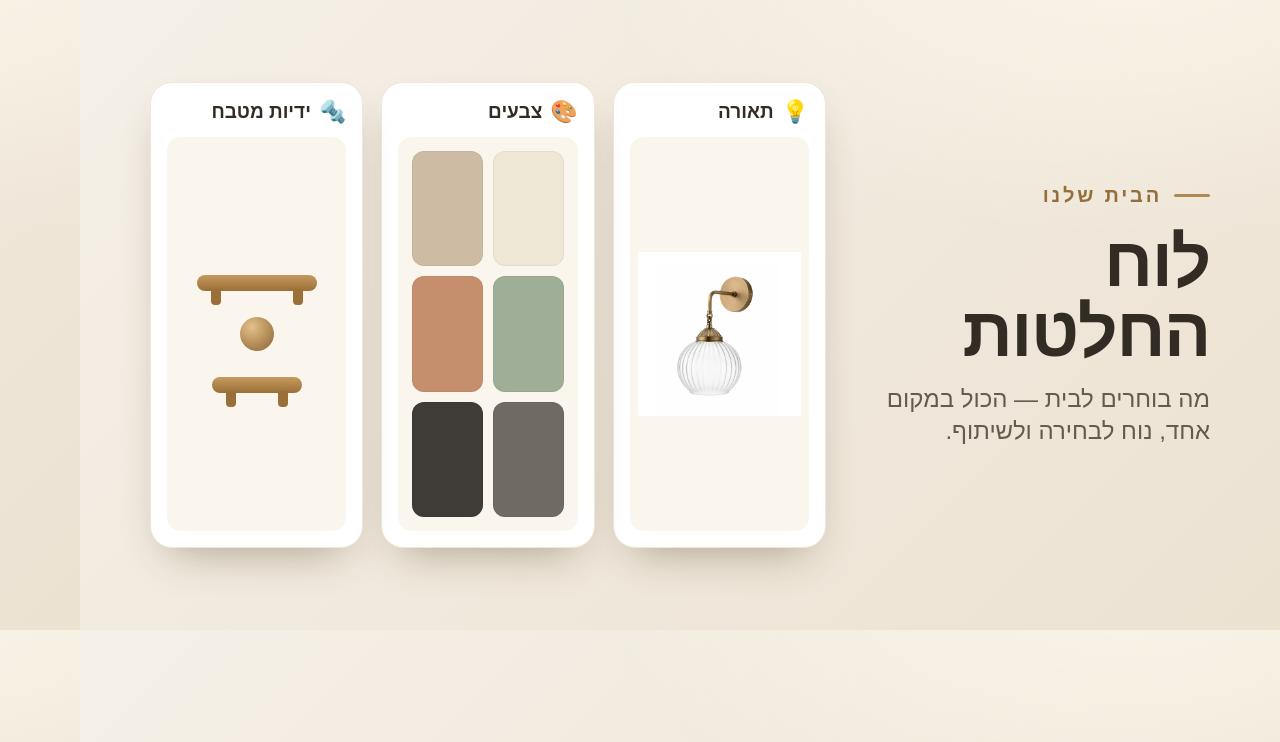
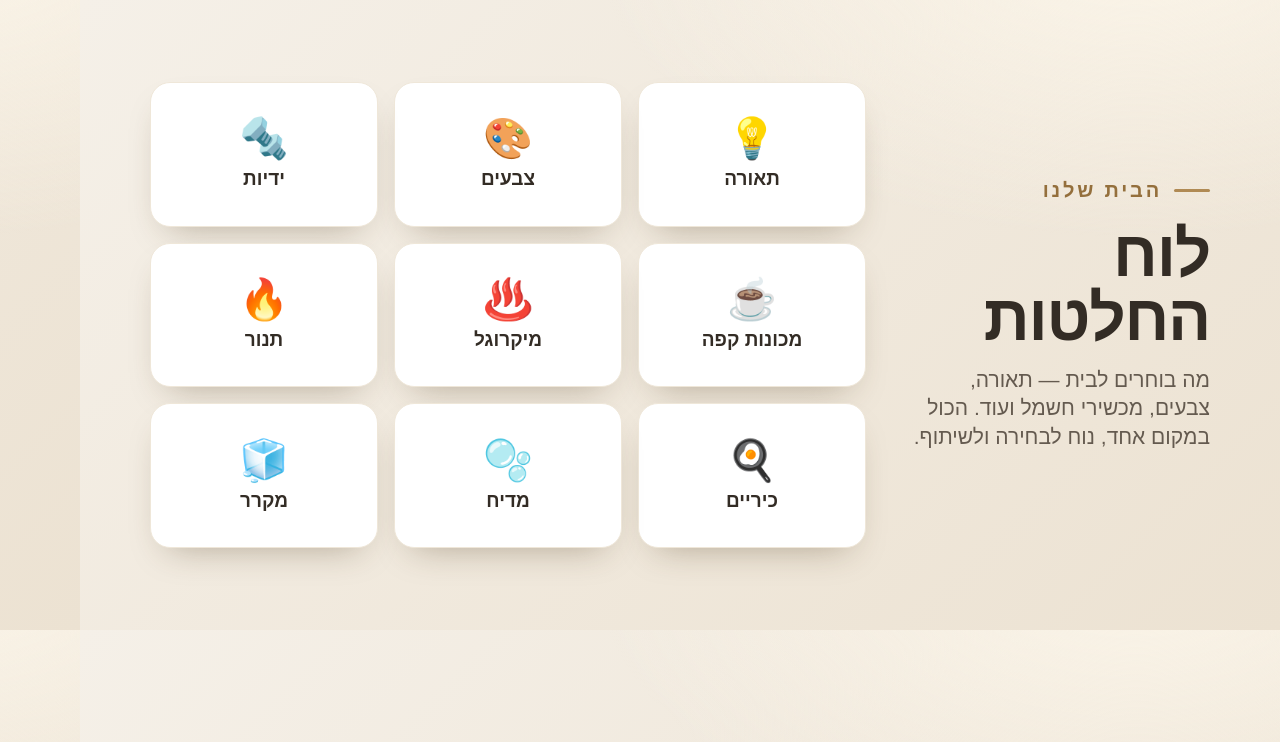
Before and after one commit to yaelavgil/wishlist-ida, a plain HTML site: page og.html in a window 1280 px wide. Drawn offline with Linux system fonts and the light colour scheme.

Commit message:
Refresh WhatsApp/social preview card: 3x3 grid of all 9 categories instead of stale 3-tile design
Co-Authored-By: Claude Fable 5 <noreply@anthropic.com>

```diff
--- a/og.html
+++ b/og.html
@@ -5,39 +5,31 @@ html,body{width:1200px;height:630px;overflow:hidden}
 body{font-family:"Heebo","Arial Hebrew","Arial",sans-serif;
   background:radial-gradient(900px 500px at 88% -10%,#fbf5e9,rgba(0,0,0,0) 60%),linear-gradient(135deg,#f5f0e8,#ece2d2);
   display:flex;align-items:center;gap:44px;padding:56px 70px}
-.txt{width:340px;flex-shrink:0}
+.txt{width:300px;flex-shrink:0}
 .kick{font-size:20px;font-weight:700;letter-spacing:.14em;color:#946f3c;text-transform:uppercase;display:flex;align-items:center;gap:12px}
 .kick::before{content:"";width:36px;height:3px;border-radius:3px;background:#b08a54}
-h1{font-size:70px;font-weight:800;color:#332c25;line-height:1.0;letter-spacing:-.02em;margin:20px 0 16px}
-.lead{font-size:24px;color:#645a4f;font-weight:500;line-height:1.3}
-.cats{flex:1;display:grid;grid-template-columns:1fr 1fr 1fr;gap:18px;height:466px}
-.tile{background:#fff;border:1px solid #efe7d9;border-radius:22px;box-shadow:0 20px 45px -20px rgba(70,50,20,.45);
-  padding:16px;display:flex;flex-direction:column}
-.tile .h{display:flex;align-items:center;gap:8px;font-size:19px;font-weight:700;color:#332c25;margin-bottom:12px}
-.tile .h .e{font-size:22px}
-.vis{flex:1;border-radius:14px;overflow:hidden;background:#faf6ee;display:flex;align-items:center;justify-content:center;position:relative}
-.vis img{width:100%;height:100%;object-fit:contain;padding:8px}
-/* swatches */
-.sw{display:grid;grid-template-columns:1fr 1fr;gap:10px;width:100%;height:100%;padding:14px}
-.sw span{border-radius:12px;box-shadow:inset 0 0 0 1px rgba(0,0,0,.05)}
-/* handles */
-.handles{display:flex;flex-direction:column;gap:26px;align-items:center;justify-content:center;width:100%}
-.bar{width:120px;height:16px;border-radius:10px;background:linear-gradient(180deg,#c69a5f,#9a7038);position:relative}
-.bar::before,.bar::after{content:"";position:absolute;top:14px;width:10px;height:16px;border-radius:0 0 4px 4px;background:#9a7038}
-.bar::before{left:14px}.bar::after{right:14px}
-.knob{width:34px;height:34px;border-radius:50%;background:radial-gradient(circle at 35% 30%,#e3c08a,#8a6230)}
+h1{font-size:64px;font-weight:800;color:#332c25;line-height:1.0;letter-spacing:-.02em;margin:20px 0 16px}
+.lead{font-size:21px;color:#645a4f;font-weight:500;line-height:1.35}
+.cats{flex:1;display:grid;grid-template-columns:repeat(3,1fr);grid-template-rows:repeat(3,1fr);gap:16px;height:466px}
+.tile{background:#fff;border:1px solid #efe7d9;border-radius:20px;box-shadow:0 16px 36px -18px rgba(70,50,20,.4);
+  display:flex;flex-direction:column;align-items:center;justify-content:center;gap:10px}
+.tile .e{font-size:40px;line-height:1}
+.tile .l{font-size:19px;font-weight:700;color:#332c25}
 </style></head><body>
 <div class="txt">
   <div class="kick">הבית שלנו</div>
   <h1>לוח החלטות</h1>
-  <div class="lead">מה בוחרים לבית — הכול במקום אחד, נוח לבחירה ולשיתוף.</div>
+  <div class="lead">מה בוחרים לבית — תאורה, צבעים, מכשירי חשמל ועוד. הכול במקום אחד, נוח לבחירה ולשיתוף.</div>
 </div>
 <div class="cats">
-  <div class="tile"><div class="h"><span class="e">💡</span>תאורה</div>
-    <div class="vis"><img src="img/k2.webp"></div></div>
-  <div class="tile"><div class="h"><span class="e">🎨</span>צבעים</div>
-    <div class="vis"><div class="sw"><span style="background:#efe7d6"></span><span style="background:#cdbca3"></span><span style="background:#9fae97"></span><span style="background:#c58f6e"></span><span style="background:#6f6a63"></span><span style="background:#3f3b36"></span></div></div></div>
-  <div class="tile"><div class="h"><span class="e">🔩</span>ידיות מטבח</div>
-    <div class="vis"><div class="handles"><div class="bar"></div><div class="knob"></div><div class="bar" style="width:90px"></div></div></div></div>
+  <div class="tile"><span class="e">💡</span><span class="l">תאורה</span></div>
+  <div class="tile"><span class="e">🎨</span><span class="l">צבעים</span></div>
+  <div class="tile"><span class="e">🔩</span><span class="l">ידיות</span></div>
+  <div class="tile"><span class="e">☕</span><span class="l">מכונות קפה</span></div>
+  <div class="tile"><span class="e">♨️</span><span class="l">מיקרוגל</span></div>
+  <div class="tile"><span class="e">🔥</span><span class="l">תנור</span></div>
+  <div class="tile"><span class="e">🍳</span><span class="l">כיריים</span></div>
+  <div class="tile"><span class="e">🫧</span><span class="l">מדיח</span></div>
+  <div class="tile"><span class="e">🧊</span><span class="l">מקרר</span></div>
 </div>
 </body></html>
```
Also changed, not shown: og.jpg, og.png.
